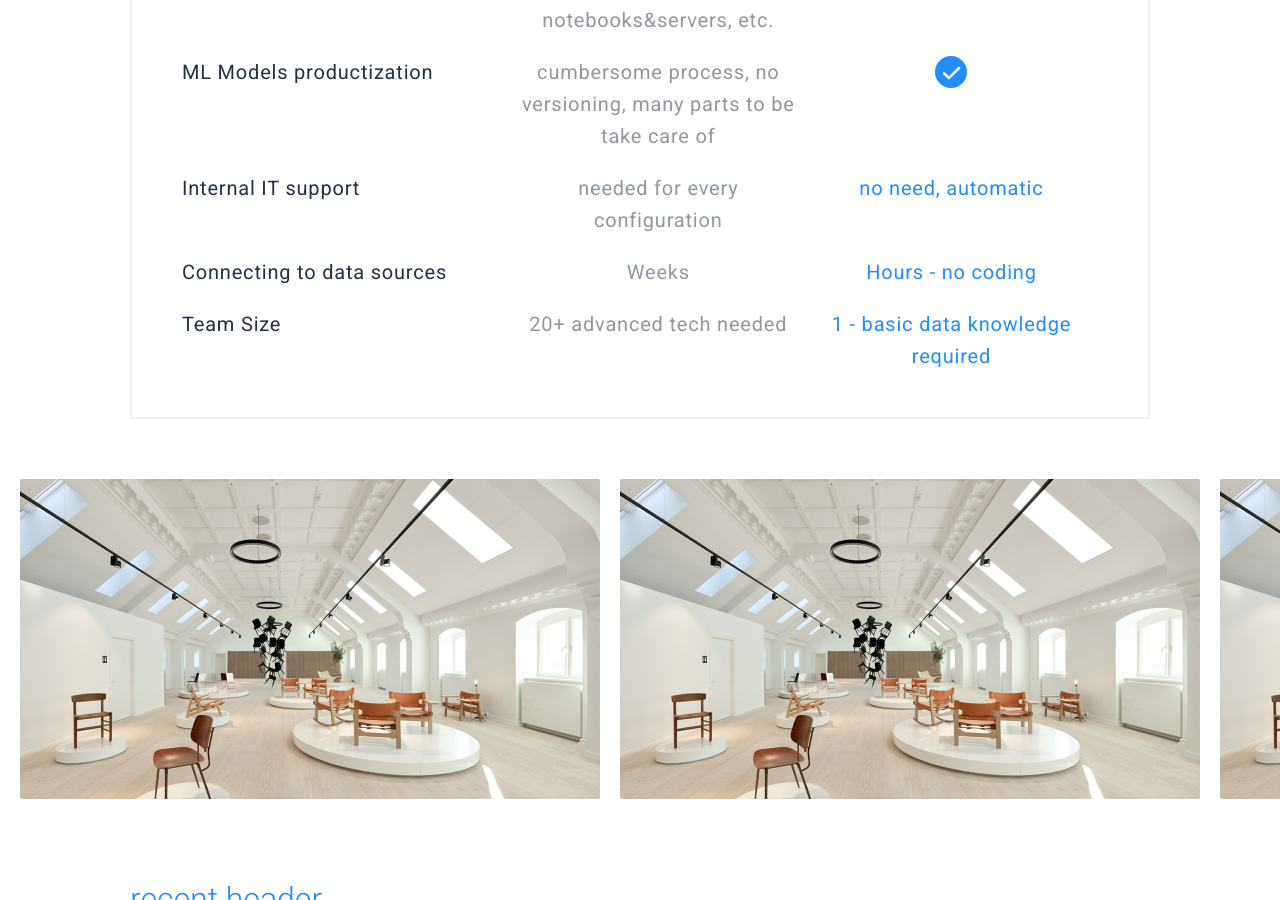
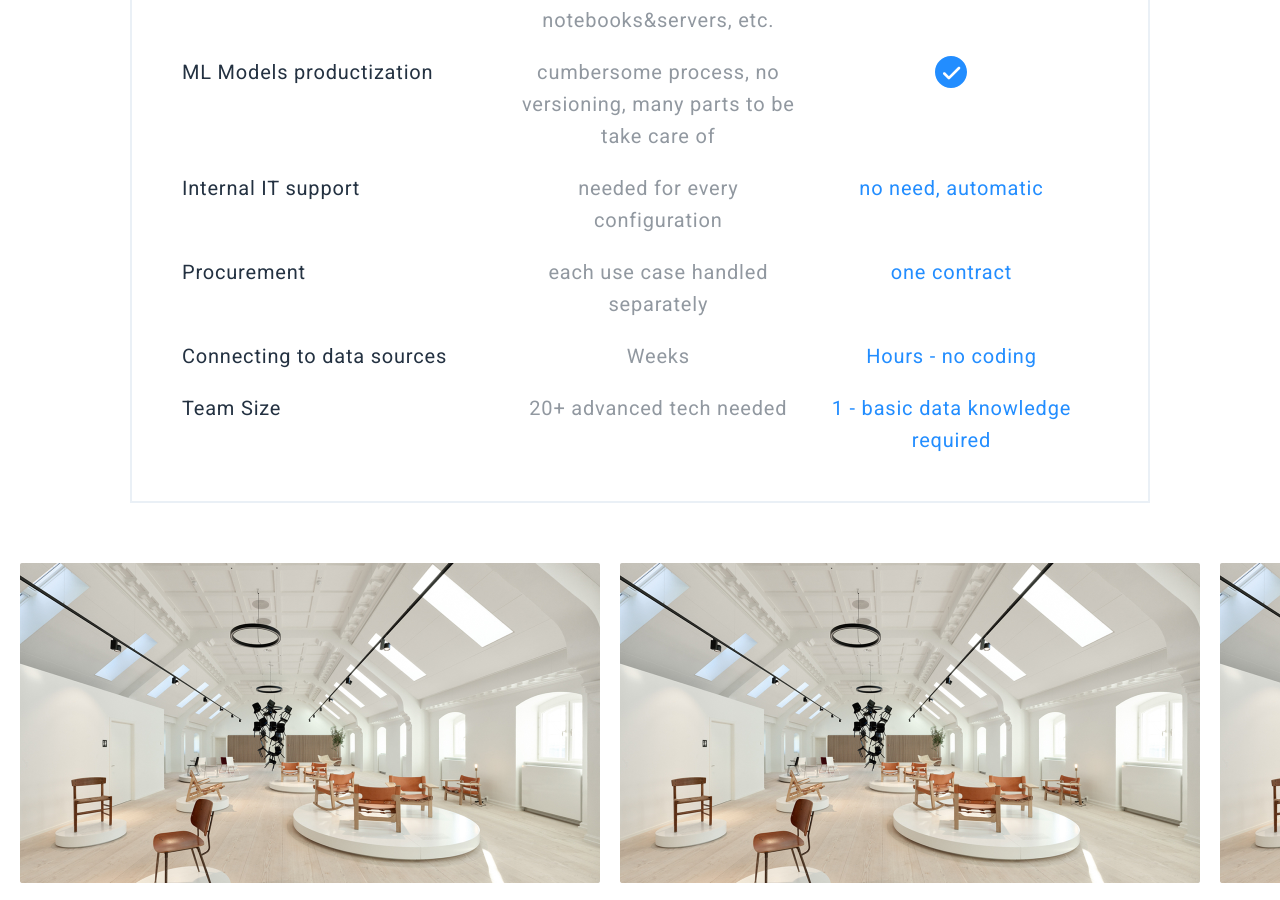
Before and after one commit to keboola/website, a Jekyll site: the page built from _product/index.md, in a window 1280 px wide and 900 px high, scrolled down 3938 px. Built offline with Jekyll 4.4.1, drawn with Linux system fonts in a browser that asks for light colours; nearby versions of some CDN libraries.

Commit message:
Update from Forestry.io - Updated index.md

```diff
--- a/_product/index.md
+++ b/_product/index.md
@@ -109,6 +109,9 @@ page_sections:
   - name: Internal IT support
     valueold: needed for every configuration
     valuenew: no need, automatic
+  - name: Procurement
+    valueold: each use case handled separately
+    valuenew: one contract
   - name: Connecting to data sources
     valueold: Weeks
     valuenew: Hours - no coding
```
